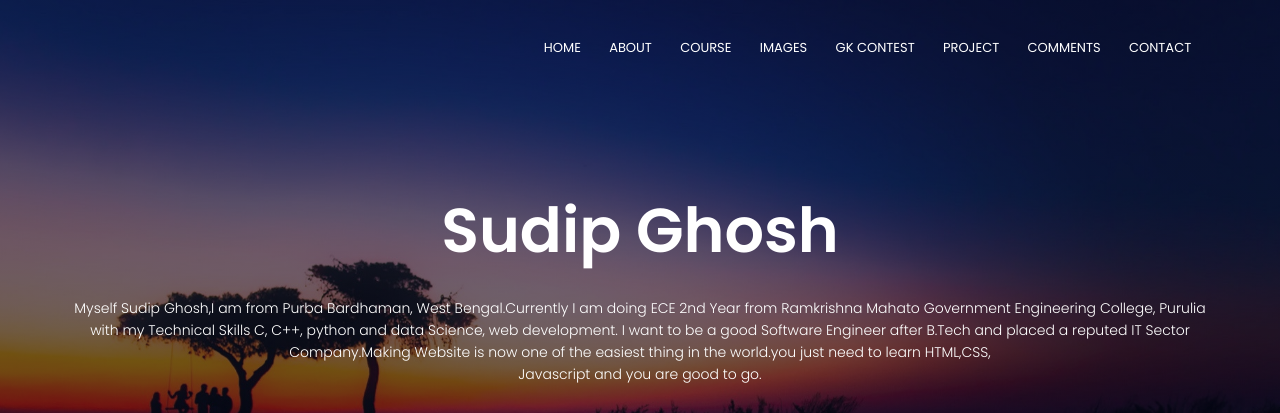
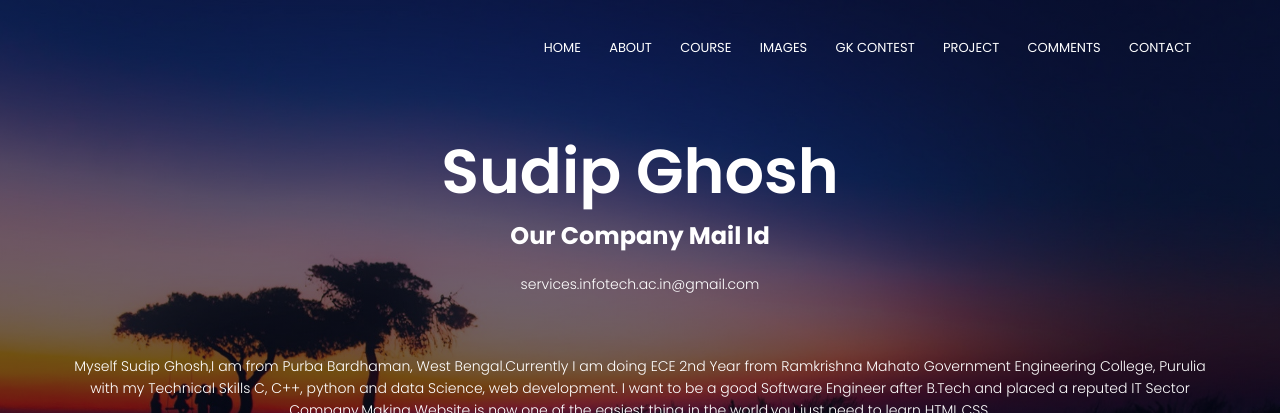
Before and after one commit to sudipghosh2003/Website-Sudip, a plain HTML site: page index.html in a window 1280 px wide. Shown: the top 413 px of the page. Drawn offline with nearby package versions, Linux system fonts and the light colour scheme.

Commit message:
update index.html

```diff
--- a/index.html
+++ b/index.html
@@ -60,6 +60,8 @@
         </nav>
         <div class="text-box">
              <h1>Sudip Ghosh</h1>
+             <h2> Our Company Mail Id </h2>
+            <p>services.infotech.ac.in@gmail.com</p>
       <p>
      Myself Sudip Ghosh,I am from Purba Bardhaman, West Bengal.Currently I am doing ECE 2nd Year from Ramkrishna Mahato Government Engineering College, Purulia with my Technical Skills C, C++, python and data Science, web development.
         I want to be a good Software Engineer after B.Tech and placed a reputed IT Sector
```
